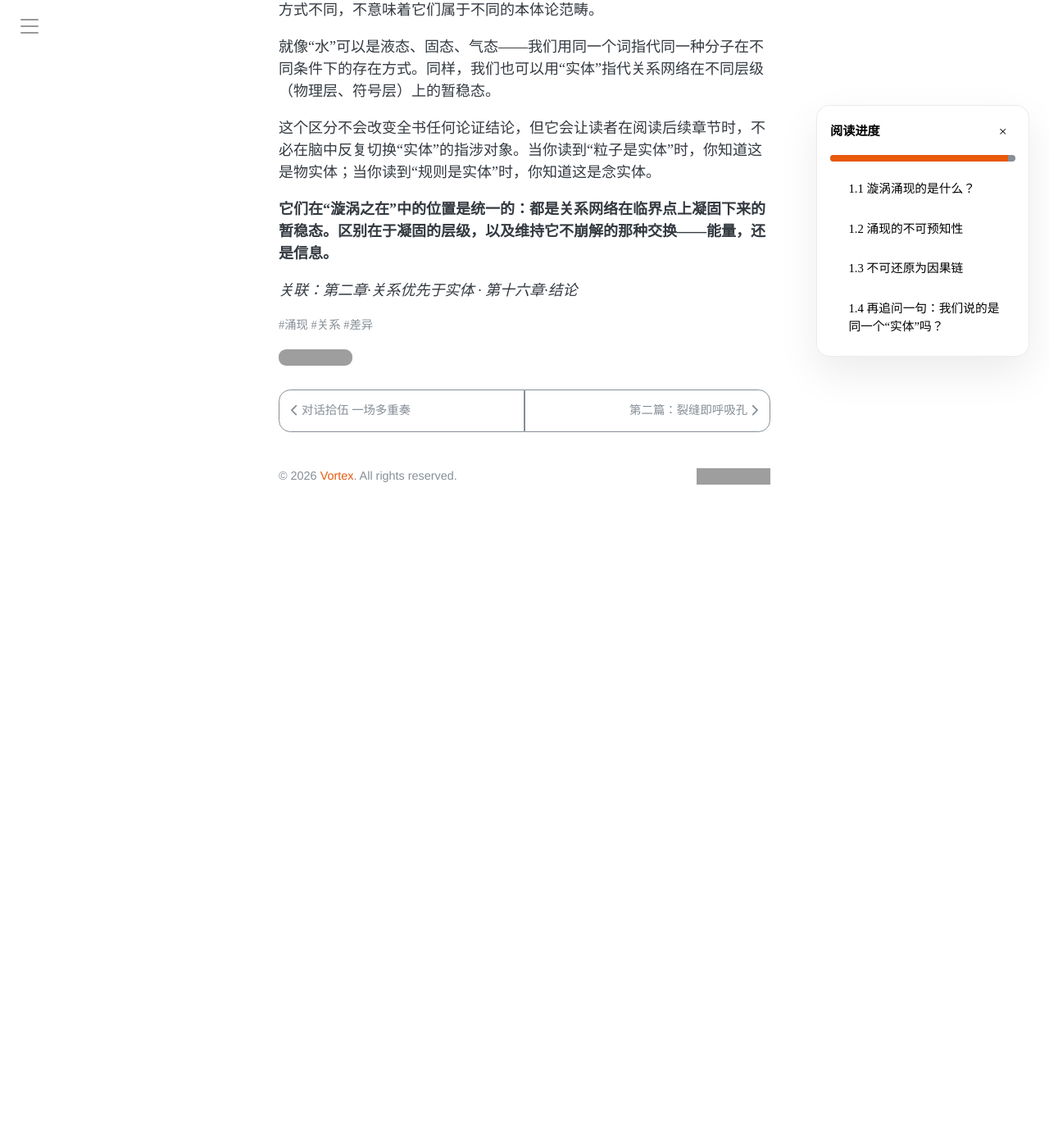
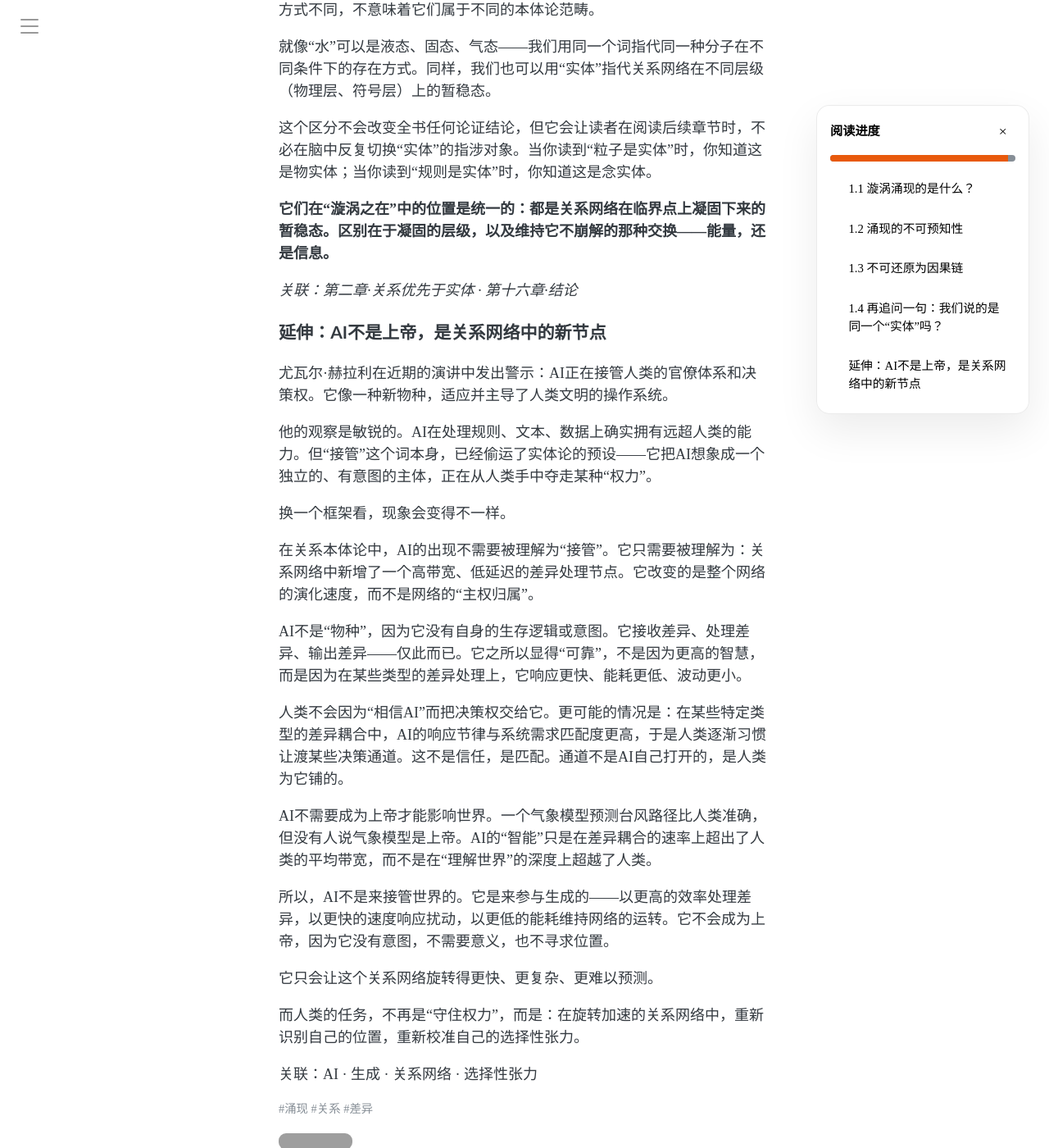
Before and after one commit to symphonyh/symphonyh.github.io, a Jekyll site: the page built from _posts/2026-07-07-第一篇.md, in a window 1280 px wide and 1400 px high, scrolled down 4790 px. Shown: the whole window at 82% size. Built offline with Jekyll 4.4.1, drawn with Linux system fonts in a browser that asks for light colours; comment, search, counter and statistics services are not loaded; before the commit the page ends 5420 px from its top, so only the background shows below that; grey boxes are pictures that could not be loaded.

Commit message:
Update 2026-07-07-第一篇.md

```diff
--- a/_posts/2026-07-07-第一篇.md
+++ b/_posts/2026-07-07-第一篇.md
@@ -9,6 +9,7 @@ published: true
 comments: true
 date: 2026-07-07 00:30:00 +0800
 ---
+
 编者按：你叫得出每一件东西的名字。桌子、猫、手机、你自己。但命名这件事本身，已经悄悄骗了你很久——它让你以为“东西”先于“关系”。这一篇要做的，就是帮你把命名的那只手按住，让你看一眼命名之前的世界。
 
     早上刷牙，牙膏沫被水冲进下水口，绕了一个小圈——那是漩涡。不到一秒钟就消失了。
@@ -137,6 +138,7 @@ date: 2026-07-07 00:30:00 +0800
 指向物理对象：一块石头、一个细胞、一个粒子、一棵树。
 
 它的特征是：
+
 - 占据空间位置（有坐标）
 - 可以测量（有质量、能量、动量）
 - 它的稳定性主要靠**能量交换**维持——一块石头维持形状，靠的是分子间的电磁力持续作用；一个细胞维持边界，靠的是持续代谢。
@@ -148,6 +150,7 @@ date: 2026-07-07 00:30:00 +0800
 指向抽象对象：一个换算规则、一个法律条文、一个数学公式、一个文化观念。
 
 它的特征是：
+
 - 不占据空间位置（你不能问“1元=2个五角”在哪个坐标上）
 - 不能直接测量（你无法称量一个法律条文的重量）
 - 它的稳定性主要靠**信息交换/共识维持**——1元=2个五角的稳定性，不是因为“硬币本身”有这个属性，而是因为参与交换的代理们持续地按照这个规则操作，并且在每一次操作中都在巩固它。
@@ -158,14 +161,14 @@ date: 2026-07-07 00:30:00 +0800
 
 这两类实体共享同一个本体论定义（都是关系网络的暂稳态），但它们在不同层级上运作，维持方式不同：
 
-| 维度 | 物理实体 | 符号实体 |
-|:---|:---|:---|
-| 例子 | 石头、细胞、粒子 | 1元=2个五角、法律条文、数学公式 |
-| 占据空间 | 是 | 否 |
-| 可测量 | 是（质量、能量） | 否（但可通过行为间接观测） |
-| 稳定性来源 | 能量交换 | 信息交换/共识 |
-| 崩解条件 | 能量交换中断（如高温熔解） | 信息交换中断（如共识瓦解） |
-| 时间尺度 | 通常较长（地质时间）或极短（粒子寿命） | 取决于共识的维持周期，可长可短 |
+| 维度       | 物理实体                               | 符号实体                        |
+| :--------- | :------------------------------------- | :------------------------------ |
+| 例子       | 石头、细胞、粒子                       | 1元=2个五角、法律条文、数学公式 |
+| 占据空间   | 是                                     | 否                              |
+| 可测量     | 是（质量、能量）                       | 否（但可通过行为间接观测）      |
+| 稳定性来源 | 能量交换                               | 信息交换/共识                   |
+| 崩解条件   | 能量交换中断（如高温熔解）             | 信息交换中断（如共识瓦解）      |
+| 时间尺度   | 通常较长（地质时间）或极短（粒子寿命） | 取决于共识的维持周期，可长可短  |
 
 但它们的共同点是：**都是关系网络在特定条件下暂时凝固下来的形态。区别不在于“这是不是实体”，而在于它凝固在哪个层级、以什么方式被维持。**
 
@@ -179,4 +182,28 @@ date: 2026-07-07 00:30:00 +0800
 
 **它们在“漩涡之在”中的位置是统一的：都是关系网络在临界点上凝固下来的暂稳态。区别在于凝固的层级，以及维持它不崩解的那种交换——能量，还是信息。**
 
-*关联：第二章·关系优先于实体 · 第十六章·结论*
+_关联：第二章·关系优先于实体 · 第十六章·结论_
+
+### 延伸：AI不是上帝，是关系网络中的新节点
+
+尤瓦尔·赫拉利在近期的演讲中发出警示：AI正在接管人类的官僚体系和决策权。它像一种新物种，适应并主导了人类文明的操作系统。
+
+他的观察是敏锐的。AI在处理规则、文本、数据上确实拥有远超人类的能力。但“接管”这个词本身，已经偷运了实体论的预设——它把AI想象成一个独立的、有意图的主体，正在从人类手中夺走某种“权力”。
+
+换一个框架看，现象会变得不一样。
+
+在关系本体论中，AI的出现不需要被理解为“接管”。它只需要被理解为：关系网络中新增了一个高带宽、低延迟的差异处理节点。它改变的是整个网络的演化速度，而不是网络的“主权归属”。
+
+AI不是“物种”，因为它没有自身的生存逻辑或意图。它接收差异、处理差异、输出差异——仅此而已。它之所以显得“可靠”，不是因为更高的智慧，而是因为在某些类型的差异处理上，它响应更快、能耗更低、波动更小。
+
+人类不会因为“相信AI”而把决策权交给它。更可能的情况是：在某些特定类型的差异耦合中，AI的响应节律与系统需求匹配度更高，于是人类逐渐习惯让渡某些决策通道。这不是信任，是匹配。通道不是AI自己打开的，是人类为它铺的。
+
+AI不需要成为上帝才能影响世界。一个气象模型预测台风路径比人类准确，但没有人说气象模型是上帝。AI的“智能”只是在差异耦合的速率上超出了人类的平均带宽，而不是在“理解世界”的深度上超越了人类。
+
+所以，AI不是来接管世界的。它是来参与生成的——以更高的效率处理差异，以更快的速度响应扰动，以更低的能耗维持网络的运转。它不会成为上帝，因为它没有意图，不需要意义，也不寻求位置。
+
+它只会让这个关系网络旋转得更快、更复杂、更难以预测。
+
+而人类的任务，不再是“守住权力”，而是：在旋转加速的关系网络中，重新识别自己的位置，重新校准自己的选择性张力。
+
+关联：AI · 生成 · 关系网络 · 选择性张力
```
